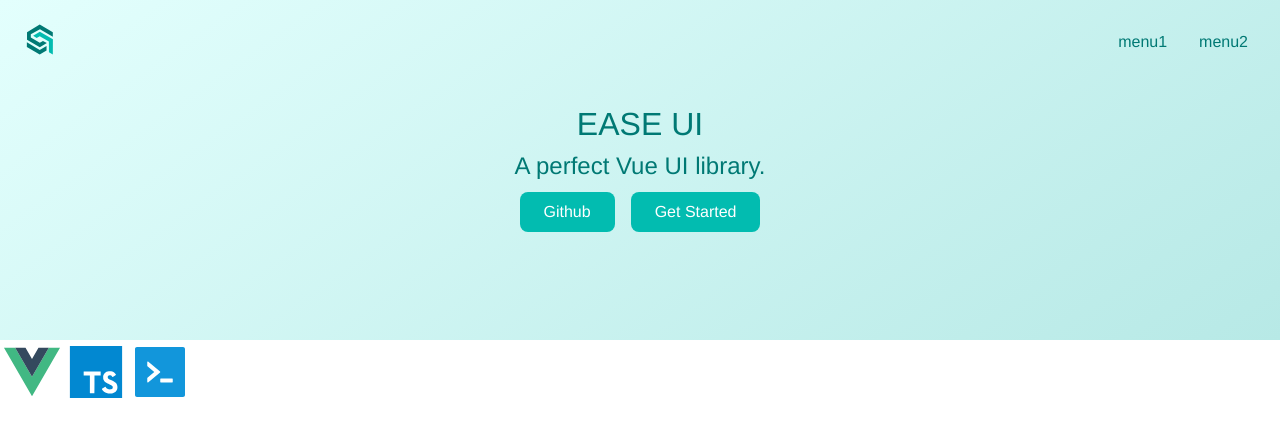
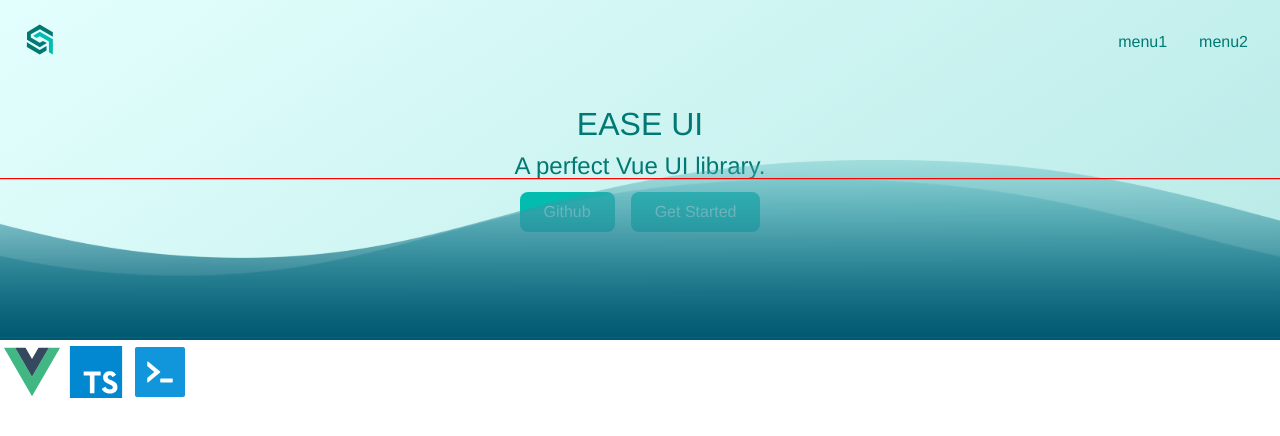
Before and after one commit to L-Qichen/ease-UI, a Vue app: page /#/ in a window 1280 px wide. Shown: the top 436 px of the page. Built offline with nearby package versions, Linux system fonts and the light colour scheme; a web font is replaced by a local one.

Commit message:
added wave feature on home page's banner

```diff
--- a/src/views/Home.vue
+++ b/src/views/Home.vue
@@ -9,6 +9,10 @@
           <a href="">Github</a>
           <router-link to="/doc">Get Started</router-link>
         </p>
+        <div class="sea">
+          <div class="wave"></div>
+          <div class="wave"></div>
+        </div>
       </div>
     </div>
     <div class="features">
@@ -49,6 +53,8 @@ $fontColor: #007974;
   flex-direction: column;
   justify-content: center;
   align-items: center;
+  position: relative;
+  overflow: hidden;
   > .actions {
     padding: 8px 0;
     a {
@@ -60,8 +66,47 @@ $fontColor: #007974;
       padding: 8px 24px;
     }
   }
+  > .sea {
+    background: #015871;
+    width: 100vw;
+    height: 2.5vh;
+    position: absolute;
+    left: 0;
+    bottom: 0;
+    > .wave {
+      background: url("/src/assets/wave.svg") repeat-x;
+      width: 480vw;
+      height: 20vh;
+      position: absolute;
+      top: -20vh;
+      animation: wave 6.5s cubic-bezier(0.36, 0.45, 0.63, 0.53) infinite;
+    }
+    > .wave:nth-child(2) {
+      top: -20vh;
+      animation: wave 6.5s cubic-bezier(0.36, 0.45, 0.63, 0.53) infinite,
+        float 6.5s ease infinite;
+      animation-delay: -0.2s;
+      border: 1px solid red;
+    }
+  }
 }
-
+@keyframes wave {
+  0% {
+    margin-left: 0;
+  }
+  100% {
+    margin-left: -111vw;
+  }
+}
+@keyframes float {
+  0%,
+  100% {
+    transform: translate(0, 2.5vh);
+  }
+  50% {
+    transform: translate(0, 0.5vh);
+  }
+}
 .features {
   > svg {
     width: 64px;
```
Also changed, not shown: src/assets/logo.png (deleted), src/assets/wave.svg (added).
